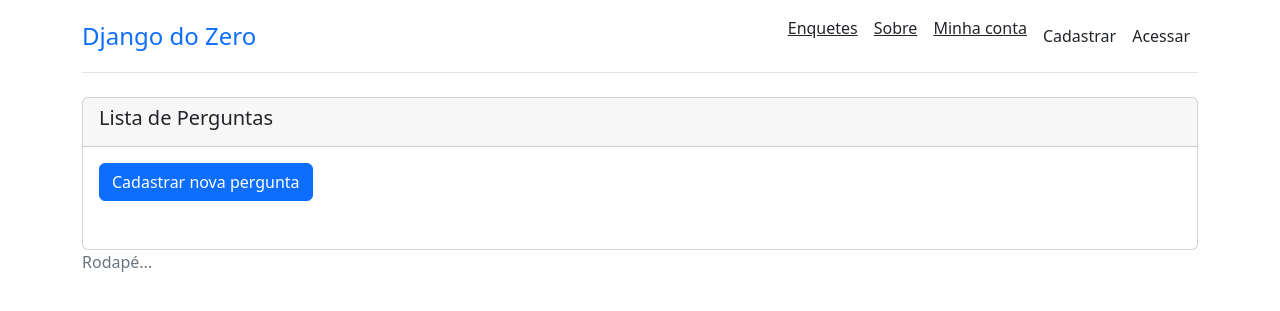
After one commit to adriano-ferrari/vamos_codar, a Django app: page /enquete/list in a window 1280 px wide. The commit adds this page. Shown: the top 311 px of the page. Run offline with Django 5.2, Linux system fonts and the light colour scheme; data that the repository does not hold is empty.

Commit message:
[COMO LER Registros DO BANCO - CRUD Básico] CRIE um Aplicativo WEB [Django do Zero #14]

```diff
--- a/anotacoes.txt
+++ b/anotacoes.txt
@@ -84,3 +84,9 @@ templates => resposta HTML
 - Acrescentar o FileField ao model CustomUser
 - Criar uma view e template para Editar o perfil do usuário
 - Criar uma rota para a view AccountUpdateView
+
+=== 14- CRUD Básico = READ
+1) Implementar a view genérica para exibir uma pergunta
+2) Criar a rota para view QuestionDetailView
+3) Implementar a view genérica para listar todas as perguntas
+4) Implementar uma view genérica sem Model
--- a/templates/_layout1.html
+++ b/templates/_layout1.html
@@ -28,12 +28,18 @@ _base.html
             <span class="fs-4">Django do Zero</span>
         </a>
         <ul class="nav nav-pills">
+            <li class="nav-item">
+                <a href="{% url 'polls_list' %}" class="p-2 text-dark">Enquetes</a>
+            </li>
+            <li class="nav-item">
+                <a href="{% url 'about_page' %}" class="p-2 text-dark">Sobre</a>
+            </li>
+            <li class="nav-item">
+                <a href="{% url 'account_edit' pk=user.pk %}" class="p-2 text-dark">Minha conta</a>
+            </li>
             {% if user.is_authenticated %} {# objeto user sempre está disponível nos templates #}
             <li class="nav-item">
                 Olá, {{ user.username }}!
-            </li>
-            <li class="nav-item">
-                <a class="p-2 text-dark" href="{% url 'account_edit' pk=user.pk %}">Minha conta</a>
             </li>
             <li class="nav-item">
                 <form method="post" action="{% url 'logout' %}">
@@ -49,9 +55,6 @@ _base.html
                 <a href="{% url 'login' %}" class="nav-link px-2 link-dark">Acessar</a>
             </li>
             {% endif %}
-            <li class="nav-item">
-                <a href="{% url 'ola' %}" class="nav-link px-2 link-dark">Sobre</a>
-            </li>
         </ul>
     </header>
 </div>
--- /dev/null
+++ b/templates/polls/question_list.html
@@ -0,0 +1,22 @@
+{% extends '_layout1.html' %} {# herda tudo que já tem em _layout1.html #}
+{% block content %} {# substitui o bloco content em _layout1.html #}
+<div class="card">
+    <div class="card-header">
+        <h5 class="card-title">Lista de Perguntas</h5>
+    </div>
+    <div class="card-body">
+        <a href="{% url 'poll_add' %}" class="btn btn-primary mb-3">
+            Cadastrar nova pergunta
+        </a>
+        <ul>
+            {% for question in questions %}
+                <li>
+                    <a href="{% url 'question_detail' pk=question.id %}">
+                        {{ question.question_text }}
+                    </a>
+                </li>
+            {% endfor %}
+        </ul>
+    </div>
+</div>
+{% endblock %} {# fecha o bloco content #}
--- a/templates/polls/questions.html
+++ b/templates/polls/questions.html
@@ -13,6 +13,9 @@
         <article>
             <p>
                 {{ question.pub_date|date:"d/m/Y" }} | {{ question.question_text }} |
+                <a href="{% url 'question_detail' pk=question.id %}" class="link-secondary">
+                    Ver
+                </a>   |
                 <a href="{% url 'question_edit' question.id %}" class="link-secondary">
                     Editar
                 </a>  |
--- a/webapp/polls/urls.py
+++ b/webapp/polls/urls.py
@@ -6,7 +6,9 @@ from .views import (
     QuestionCreateView, question_create,
     QuestionUpdateView, question_update,
     QuestionDeleteView, question_delete,
-    )
+    QuestionDetailView, QuestionListView,
+    SobreTemplateView
+)
 
 
 urlpatterns = [
@@ -19,4 +21,7 @@ urlpatterns = [
     path('pergunta/<int:question_id>/update', question_update, name="question_update"),
     path('enquete/<int:pk>/delete', QuestionDeleteView.as_view(), name="question_delete"),
     path('pergunta/<int:question_id>/remove', question_delete, name="question_remove"),
+    path('enquete/<int:pk>/show', QuestionDetailView.as_view(), name="question_detail"),
+    path('enquete/list', QuestionListView.as_view(), name="polls_list"),
+    path('about-us', SobreTemplateView.as_view(), name="about_page"),
 ]
--- a/webapp/polls/views.py
+++ b/webapp/polls/views.py
@@ -1,9 +1,10 @@
 from django.shortcuts import render, redirect, get_object_or_404
-from django.views.generic.edit import CreateView, UpdateView, DeleteView
 from django.urls import reverse_lazy
 from django.contrib.auth.decorators import login_required
 from django.contrib.auth.mixins import LoginRequiredMixin
 from django.contrib import messages
+from django.views.generic.edit import CreateView, UpdateView, DeleteView
+from django.views.generic import DetailView, ListView, TemplateView
 
 from .models import Question  # Acrescentar
 from .forms import QuestionForm  # importa a classe QuestionForm
@@ -132,3 +133,19 @@ def question_delete(request, question_id):
         return redirect("index")
 
     return render(request, "polls/question_confirm_delete_form.html", context)
+
+
+class QuestionDetailView(DetailView):
+    model = Question
+    template_name = 'polls/question_detail.html'
+    context_object_name = 'question'
+
+
+class QuestionListView(ListView):
+    model = Question
+    template_name = 'polls/question_list.html'
+    context_object_name = 'questions'
+
+
+class SobreTemplateView(TemplateView):
+    template_name = 'polls/sobre.html'
```
Also changed, not shown: templates/polls/question_detail.html (added, +20 -0 lines), templates/polls/sobre.html (added, +13 -0 lines).
